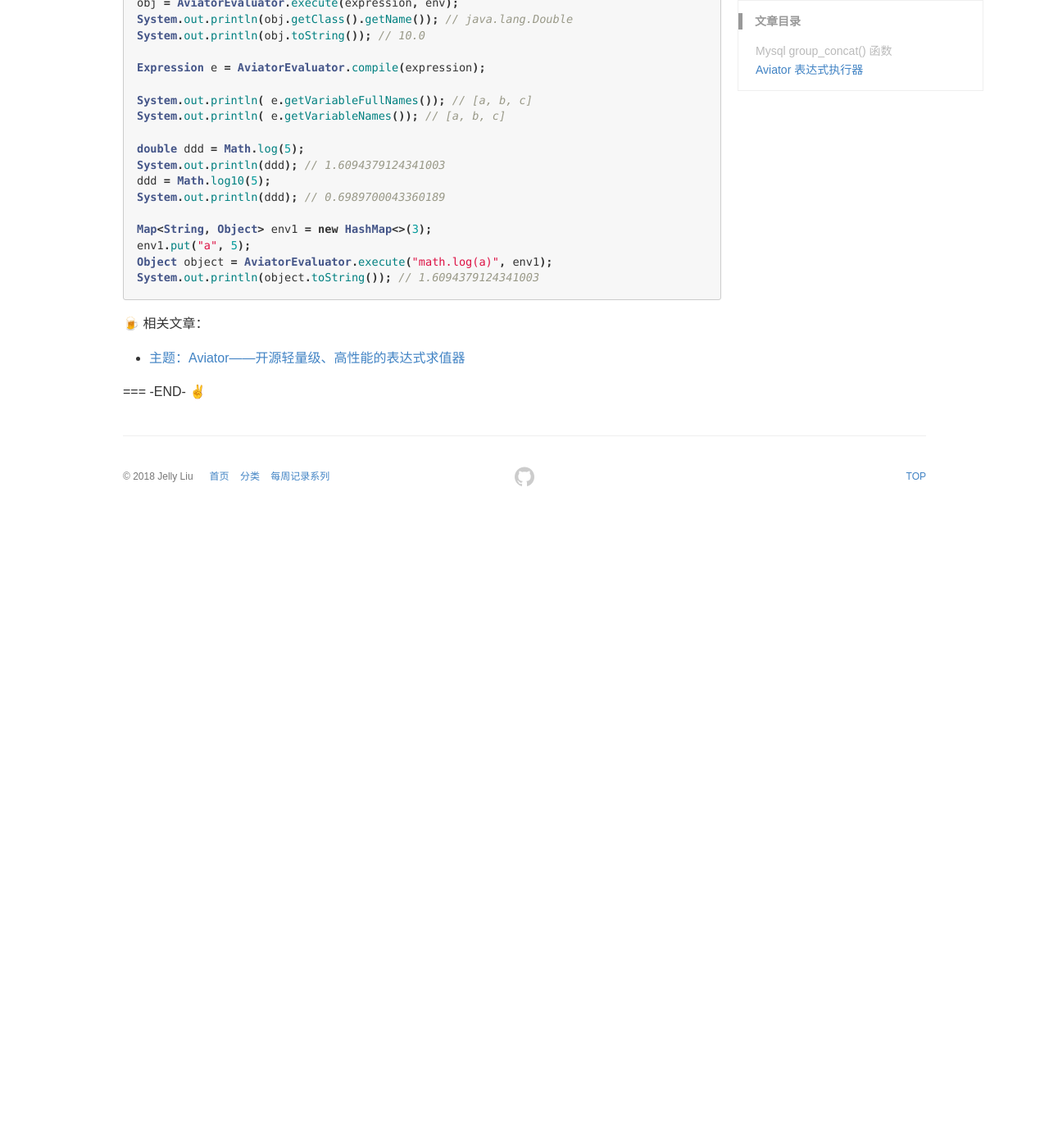
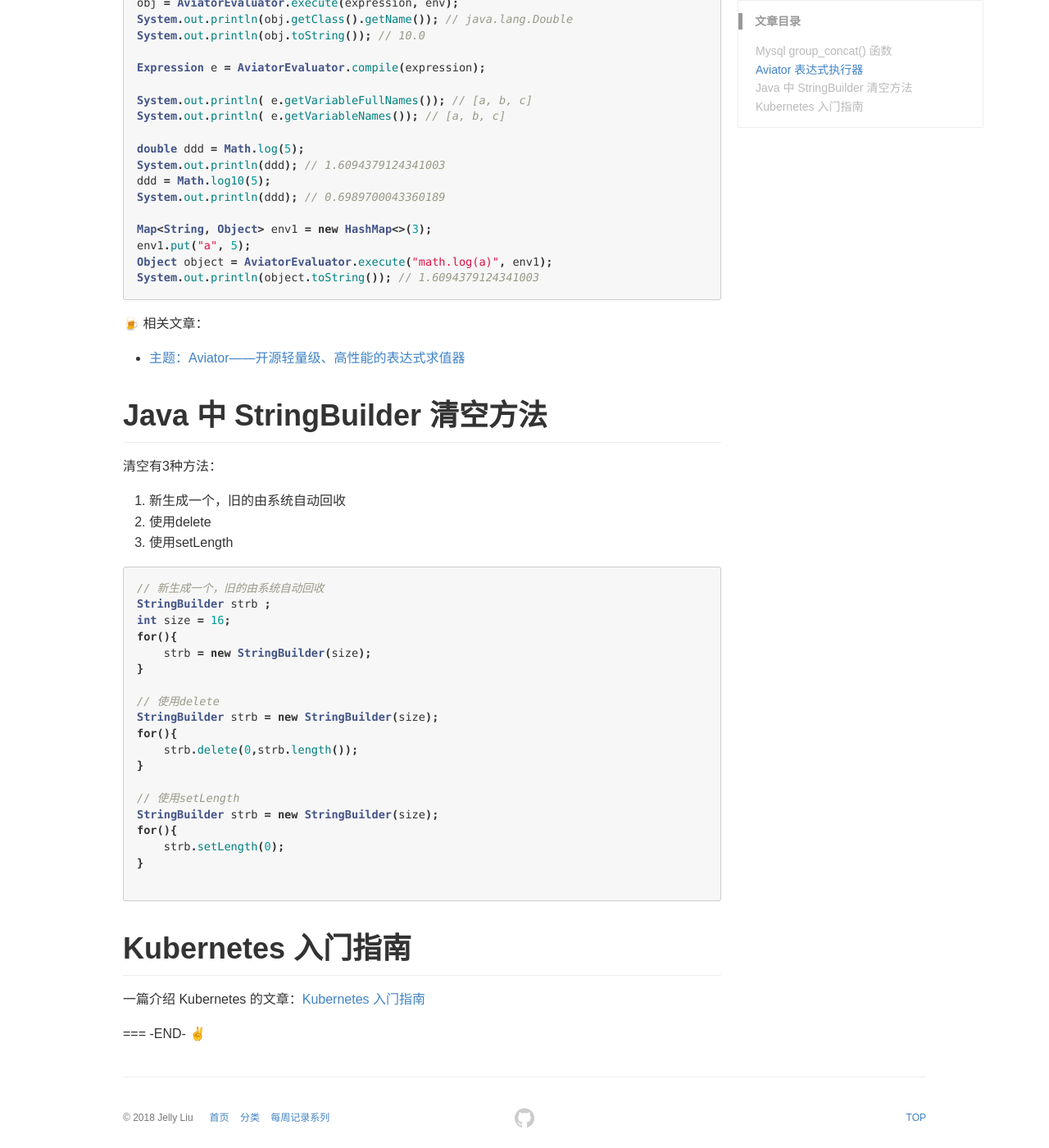
Before and after one commit to liuzhudong/liuzhudong.github.io, a Jekyll site: the page built from _posts/2018/2018-05-27-weekly-issue-4.md, in a window 1280 px wide and 1400 px high, scrolled down 895 px. Shown: the whole window at 82% size. Built offline with Jekyll 4.4.1, drawn with Linux system fonts in a browser that asks for light colours; emoji names are drawn with the system emoji font; before the commit the page ends 1525 px from its top, so only the background shows below that.

Commit message:
weekly issue 4
Signed-off-by: 刘柱栋 <liuzhudong57@126.com>

````diff
--- a/_posts/2018/2018-05-27-weekly-issue-4.md
+++ b/_posts/2018/2018-05-27-weekly-issue-4.md
@@ -59,5 +59,39 @@
 
 * [主题：Aviator——开源轻量级、高性能的表达式求值器](http://www.iteye.com/topic/701496)
 
+# Java 中 StringBuilder 清空方法
+
+清空有3种方法：
+
+1. 新生成一个，旧的由系统自动回收
+2. 使用delete
+3. 使用setLength
+
+```java
+// 新生成一个，旧的由系统自动回收
+StringBuilder strb ;
+int size = 16;
+for(){
+    strb = new StringBuilder(size);
+}
+
+// 使用delete
+StringBuilder strb = new StringBuilder(size);
+for(){
+    strb.delete(0,strb.length());
+}
+
+// 使用setLength
+StringBuilder strb = new StringBuilder(size);
+for(){
+    strb.setLength(0);
+}
+
+```
+
+# Kubernetes 入门指南
+
+一篇介绍 Kubernetes 的文章：[Kubernetes 入门指南](http://senlinzhan.github.io/2017/11/27/k8s/)
+
 ===
 -END- :v:
````
